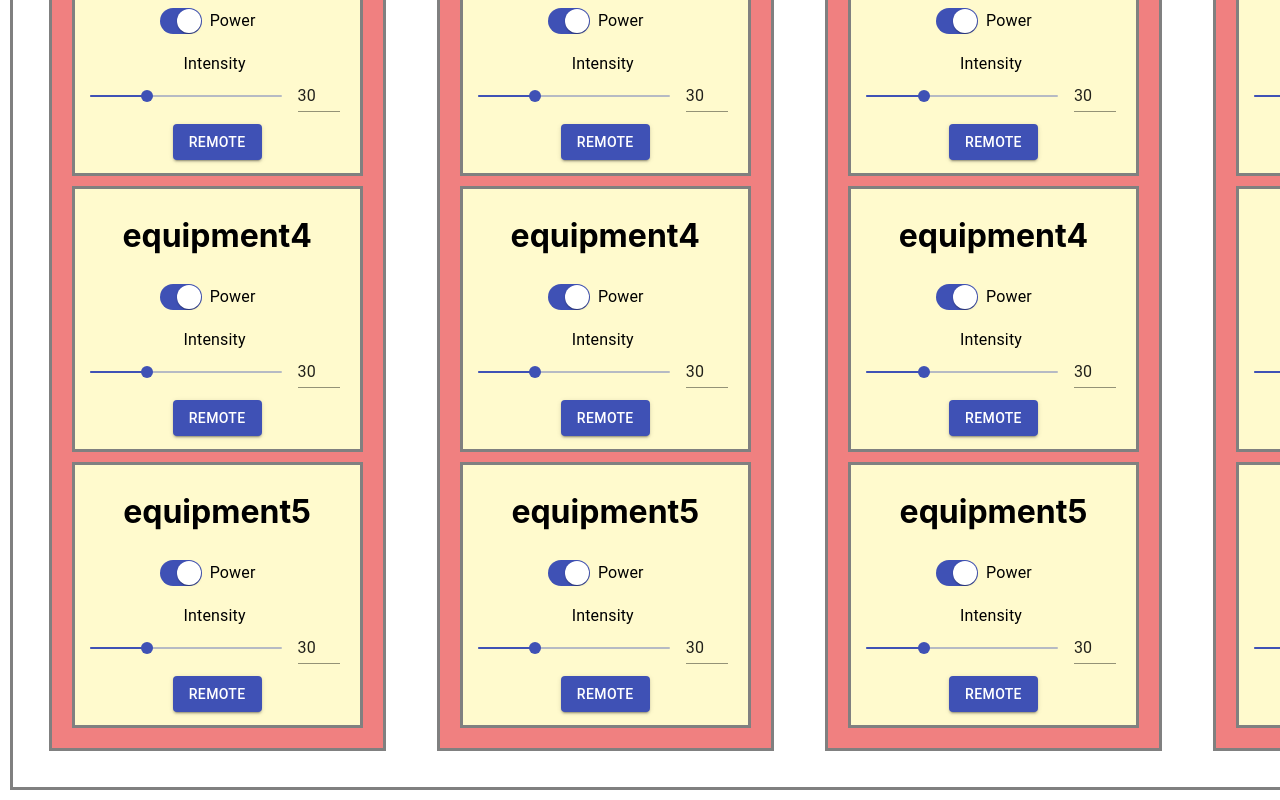
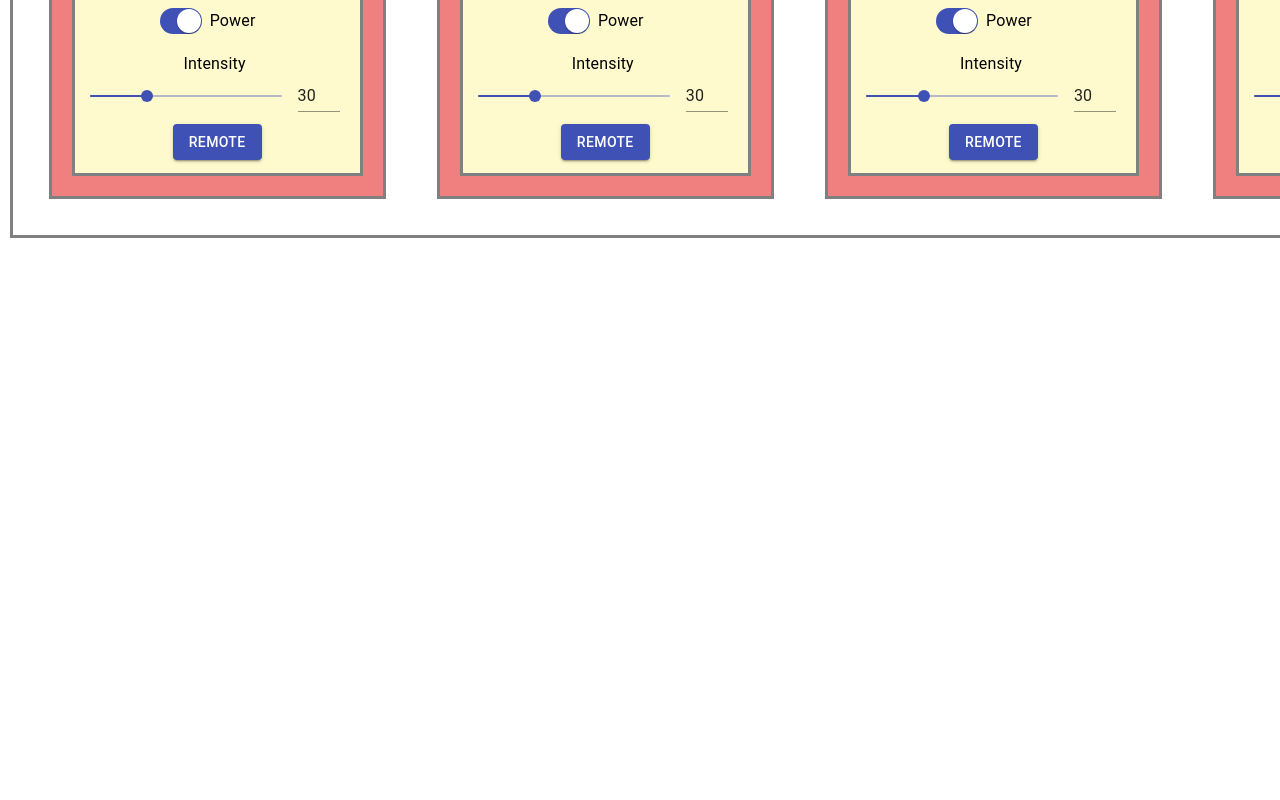
Before and after one commit to s-tushar/buildsec, a React (Create React App) app: page / in a window 1280 px wide. Shown: the part 1133-1933 px from the top of the page. After the commit the page ends 1381 px from the top, so only its background shows below. Built offline with nearby package versions, Linux system fonts and the light colour scheme.

Commit message:
modal fixes

```diff
--- a/src/components/house/house.css
+++ b/src/components/house/house.css
@@ -10,7 +10,3 @@
     display: flex;
     flex-wrap: nowrap;
 }
-
-.house{
-    /* background-color: lightseagreen; */
-}
--- a/src/components/remote/remote.css
+++ b/src/components/remote/remote.css
@@ -1,6 +1,7 @@
 .Middle {
     position: absolute;
-    width: 400px;
+    width: 50%;
+    height: 50%;
     background-color:#fff;
     border: 2px solid #000;
     padding: 10px;
@@ -11,3 +12,7 @@
     transform: translate(-50%, -50%);
 
 }
+
+.Center{
+    text-align: center;
+}
--- a/src/components/remote/remote.jsx
+++ b/src/components/remote/remote.jsx
@@ -18,11 +18,11 @@ export default function SimpleModal() {
 
   const body = (
     <div className='Middle'>
-      <h2 id="simple-modal-title">Text in a modal</h2>
-      <p id="simple-modal-description">
-        Duis mollis, est non commodo luctus, nisi erat porttitor ligula.
-      </p>
-      {/* <SimpleModal /> */}
+      <h2 id="simple-modal-title" className='Center'>Remote for Equipment</h2>
+      <h3>Temprature Bar</h3>
+      <h3>Fan Speed</h3>
+
+
     </div>
   );
 
--- a/src/components/room/room.jsx
+++ b/src/components/room/room.jsx
@@ -22,10 +22,7 @@ export default class Room extends React.Component {
       equipmentName={"equipment3"}/>
       <Equipment
       equipmentName={"equipment4"}/>
-      <Equipment
-      equipmentName={"equipment4"}/>
-      <Equipment
-      equipmentName={"equipment5"}/>
+
       </div>
       );
     }
```
